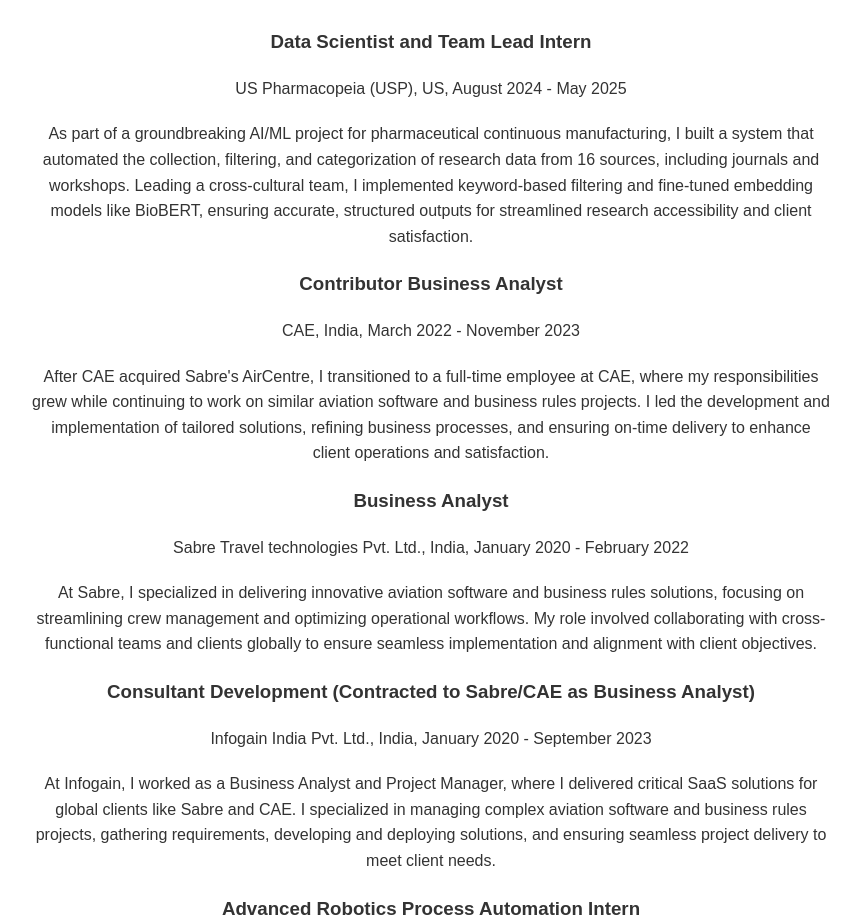
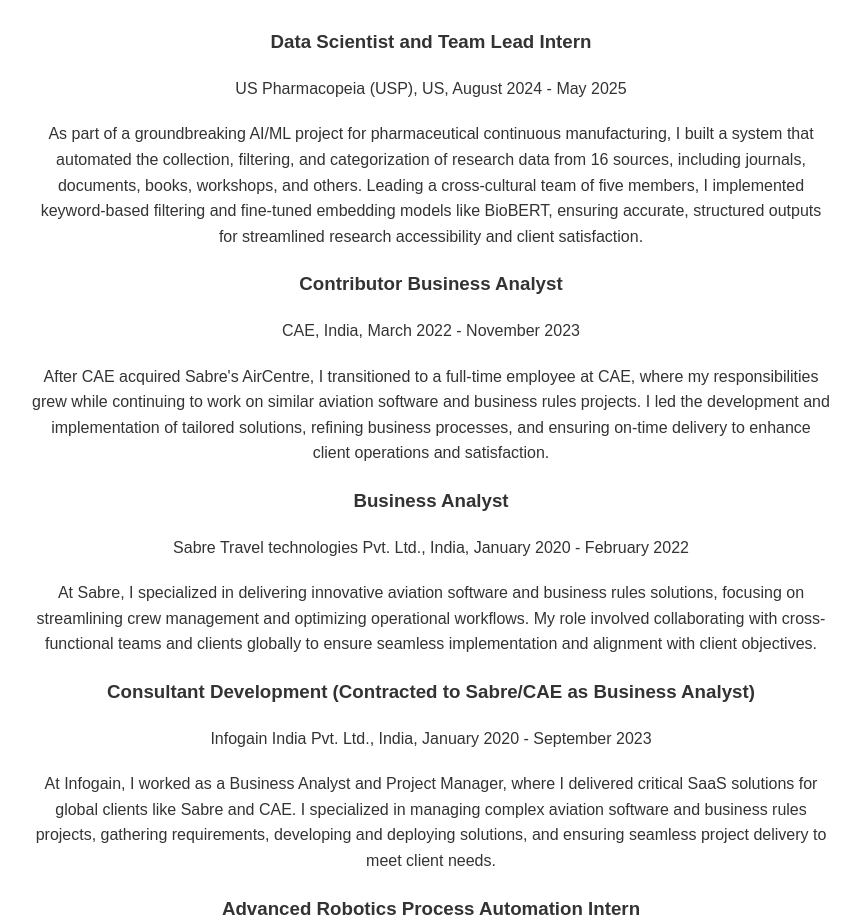
Before and after one commit to Kumari-Neha-Priya/Kumari-Neha-Priya.github.io, a plain HTML site: page index.html in a window 1280 px wide. Shown: the part 2422-3343 px from the top of the page, without its empty margins (209-1069 px from the left). Drawn offline with Linux system fonts and the light colour scheme.

Commit message:
Update index.html

```diff
--- a/index.html
+++ b/index.html
@@ -60,7 +60,7 @@
             <div class="experience-item">
                 <h3>Data Scientist and Team Lead Intern</h3>
                 <p>US Pharmacopeia (USP), US, August 2024 - May 2025</p>
-                <p>As part of a groundbreaking AI/ML project for pharmaceutical continuous manufacturing, I built a system that automated the collection, filtering, and categorization of research data from 16 sources, including journals and workshops. Leading a cross-cultural team, I implemented keyword-based filtering and fine-tuned embedding models like BioBERT, ensuring accurate, structured outputs for streamlined research accessibility and client satisfaction.</p>
+                <p>As part of a groundbreaking AI/ML project for pharmaceutical continuous manufacturing, I built a system that automated the collection, filtering, and categorization of research data from 16 sources, including journals, documents, books, workshops, and others. Leading a cross-cultural team of five members, I implemented keyword-based filtering and fine-tuned embedding models like BioBERT, ensuring accurate, structured outputs for streamlined research accessibility and client satisfaction.</p>
             </div>
             <div class="experience-item">
                 <h3>Contributor Business Analyst</h3>
```
